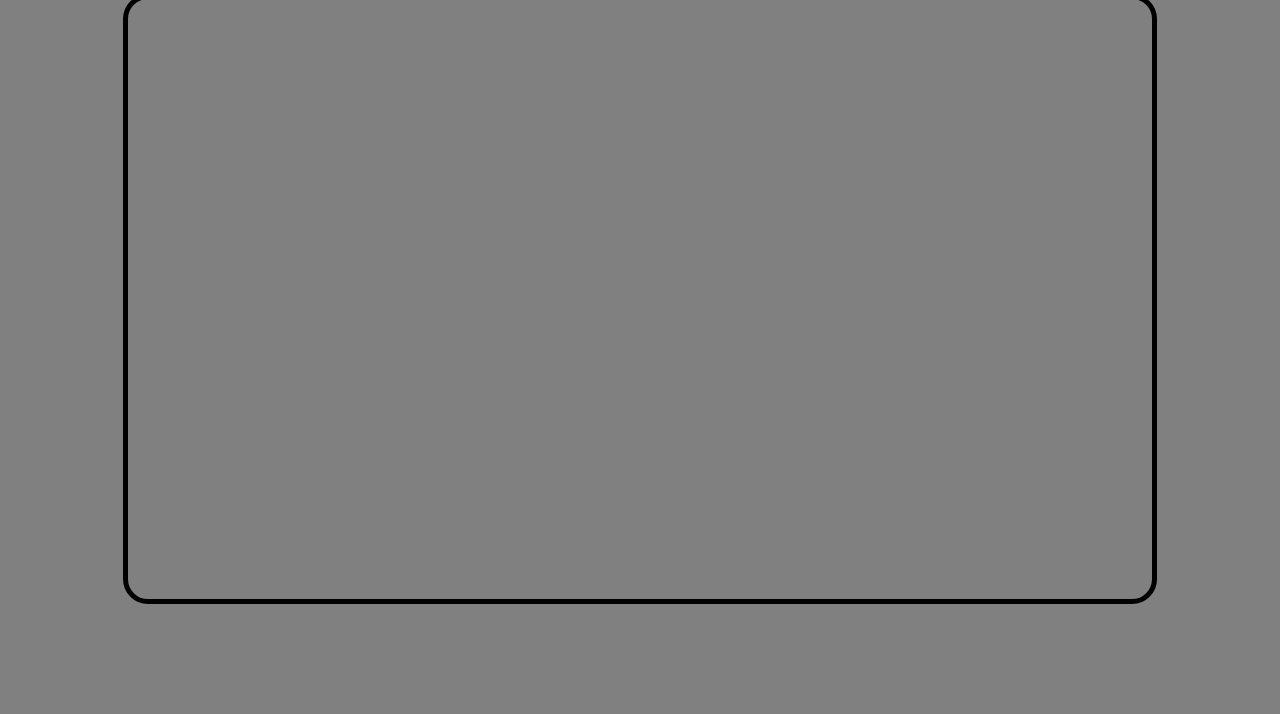
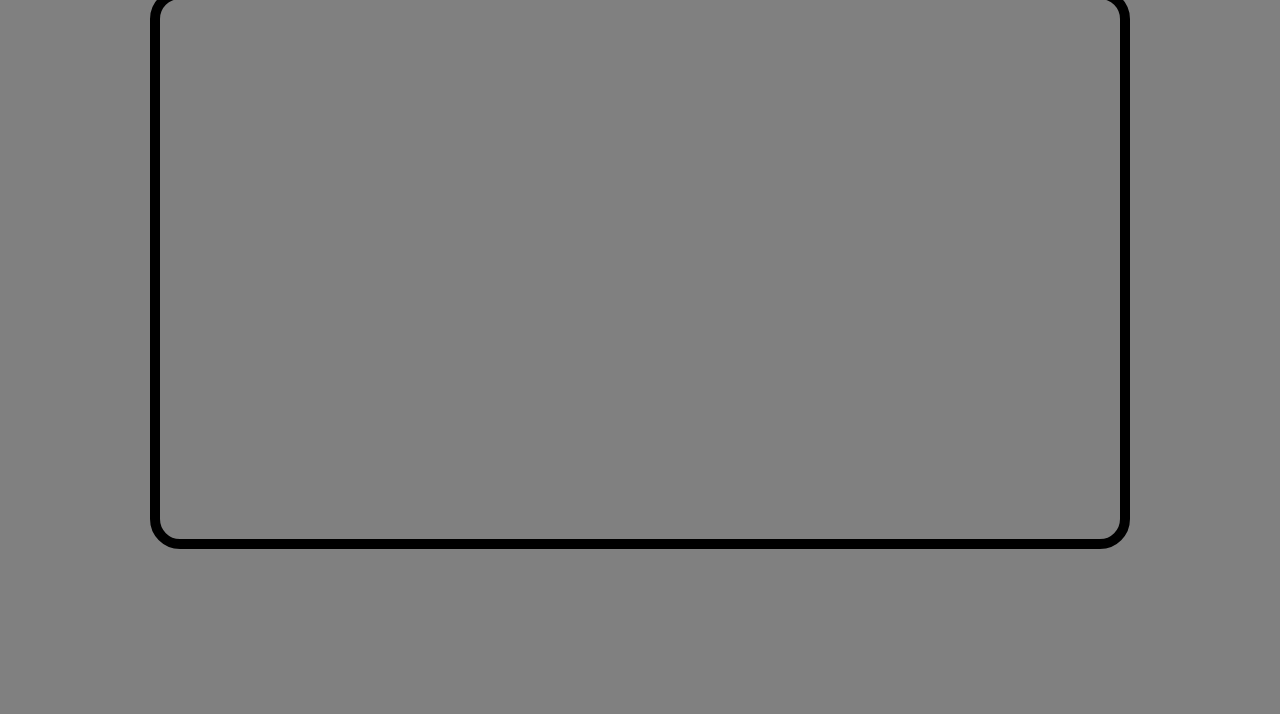
Before and after one commit to xAdhithiyan/etch-a-sketch, a plain HTML site: page index.html in a window 1280 px wide. Shown: the part 86-800 px from the top of the page. Drawn offline with Linux system fonts and the light colour scheme.

Commit message:
finished sketchboard

```diff
--- a/script.js
+++ b/script.js
@@ -1,6 +1,6 @@
-function creatingGrids(h,w) {
+function creatingGrids(num,h1,w1) {
     //creating rows of grids
-    for(let i = 0; i < (h/16) ; i++){
+    for(let i = 0; i < h1; i++){
         //creating a div for one row of grids
         const oneRowGrid = document.createElement("div");
         oneRowGrid.classList.add(`gridRow${i}`)
@@ -8,16 +8,18 @@ function creatingGrids(h,w) {
         main.appendChild(oneRowGrid)
 
         //creating one grid
-        for(let j = 0; j < (w/16); j++){
+        for(let j = 0; j < num; j++){
             const grid = document.createElement("div");
-            grid.style.cssText = "height: 16px;width: 16px;q";
+            grid.style.cssText = `height:${w1}px;width:${w1}px;`;
             grid.addEventListener("mouseover", function() {
                 this.classList.add("blackhov")
             }, false);
 
             oneRowGrid.appendChild(grid);
         }
+
         oneRowGrid.style.cssText = "display:flex;";
+
 
     }
 }
@@ -25,15 +27,25 @@ function creatingGrids(h,w) {
 function creatingBase(){
     let h = window.innerHeight;
     let w = window.innerWidth;
-    h = Math.floor((h * 75) / 100);
-    w = Math.floor((w * 80) / 100);
-    console.log(h,w)
+
+    //taking 80 percent of screen height and width
+    h = Math.floor((h * 70) / 100);
+    w = Math.floor((w * 75) / 100);
+
+    let num = 16; // number of grids in the width direction
+    let w1 = w / num; // size of each grid
+    let h1 = Math.floor(h / w1); // number of rows
+
+    // adjusting the height w.r.t to width and grid size
+    h = h - (h%w1)
+
     const body = document.querySelector("body");
     const base = document.createElement("div");
     base.style.cssText = `height:${h}px;width:${w}px;`;
     base.classList.add("basee")
     body.appendChild(base);
 
-    creatingGrids(h-2,w-4)
+    creatingGrids(num,h1,w1);
+
 }
 creatingBase();
--- a/styles.css
+++ b/styles.css
@@ -17,7 +17,8 @@ h1{
 }
 .basee{
     margin:0 auto;
-    outline:5px solid black;
+    outline:10px solid black;
     border-radius: 20px;
+    border-top-left-radius: ;
 
 }
```
